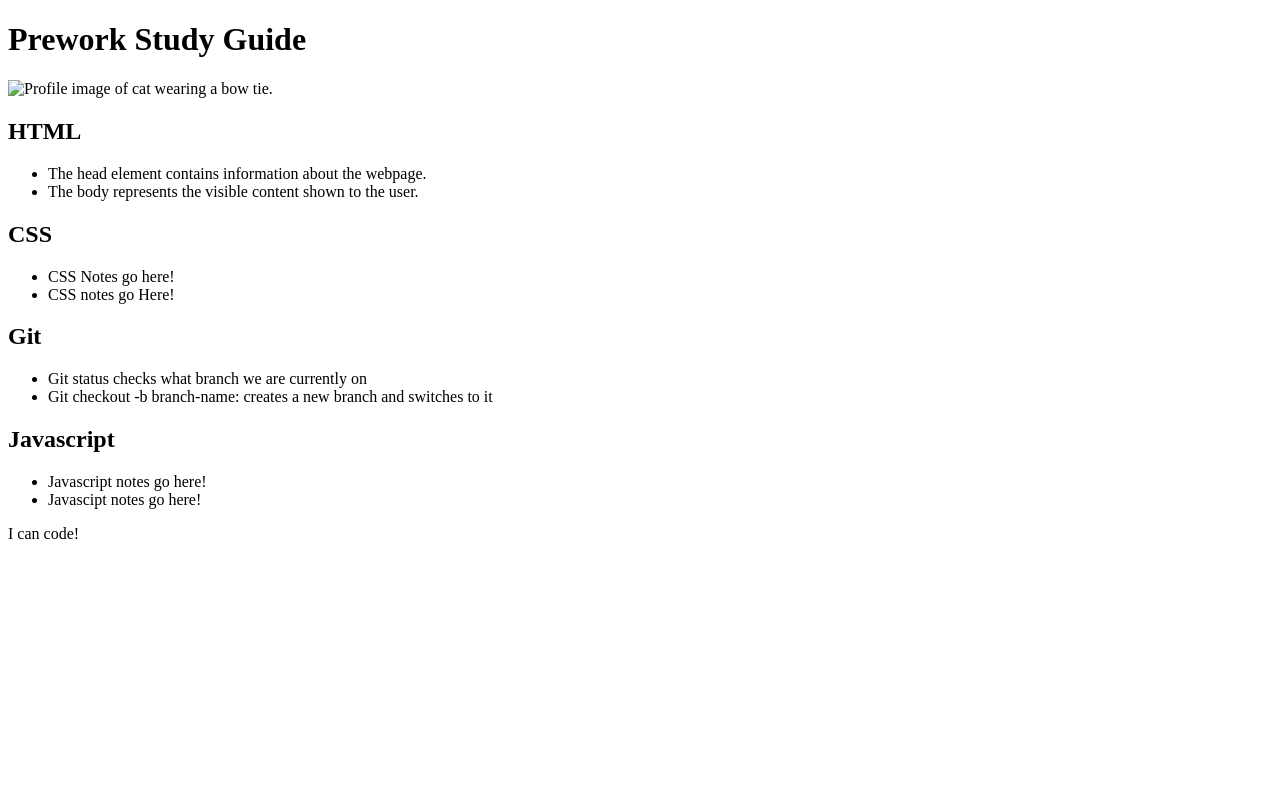
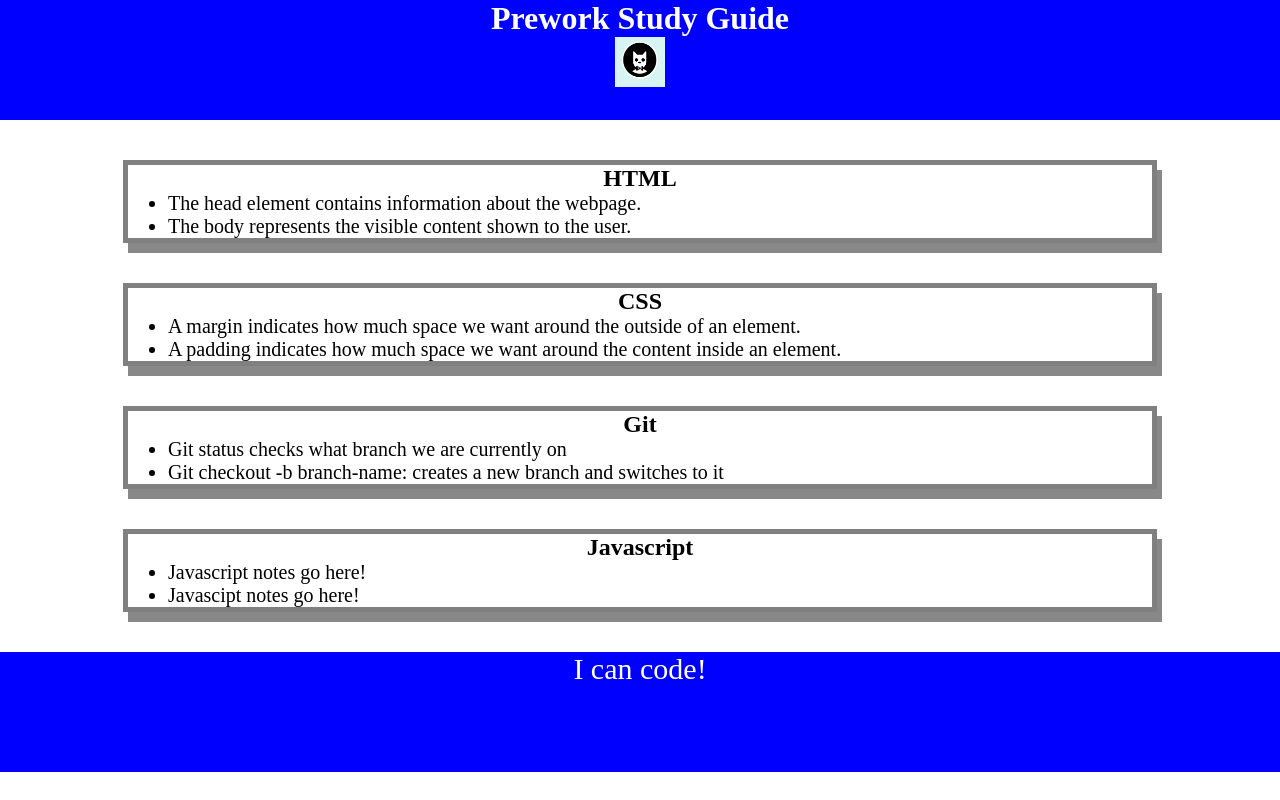
Before and after one commit to Jsterling56/pre-work-study-guide, a plain HTML site: page index.html in a window 1280 px wide. Drawn offline with Linux system fonts and the light colour scheme.

Commit message:
added CSS to project

```diff
--- /dev/null
+++ b/assets/style.css
@@ -0,0 +1,41 @@
+* {
+    margin: 0;
+    padding: 0;
+}
+
+header,
+footer {
+    width: 100%;
+    height: 120px;
+    background-color: blue;
+    color: white;
+}
+
+h1,
+h2 {
+    text-align: center;
+}
+
+img {
+    display: block;
+    height: 50px;
+    width: 50px;
+    margin-left: auto;
+    margin-right: auto;
+}
+
+ul {
+    padding-left: 40px;
+    font-size: 20px;
+}
+
+p {
+    text-align: center;
+    font-size: 30px;
+  }
+  .card {
+    width: 80%;
+    margin: 40px auto;
+    border: 5px solid gray;
+    box-shadow: 5px 10px #888888;
+  }
--- a/index.html
+++ b/index.html
@@ -5,6 +5,7 @@
     <meta http-equiv="X-UA-Compatible" content="IE=edge" />
     <meta name="viewport" content="width=device-width, initial-scale=1.0" />
     <title>Prework Study Guide</title>
+    <link rel="stylesheet" href="./assets/style.css" />
   </head>
   <body>
     <header id="top">
@@ -24,8 +25,8 @@
       <section class="card" id="css-section">
         <h2> CSS </h2>
           <ul>
-              <li> CSS Notes go here!</li>
-              <li> CSS notes go Here!</li>
+              <li> A margin indicates how much space we want around the outside of an element.</li>
+              <li> A padding indicates how much space we want around the content inside an element.</li>
           </ul>
       </section>
 
```
Also changed, not shown: assets/bowtie-cat.png (added).
